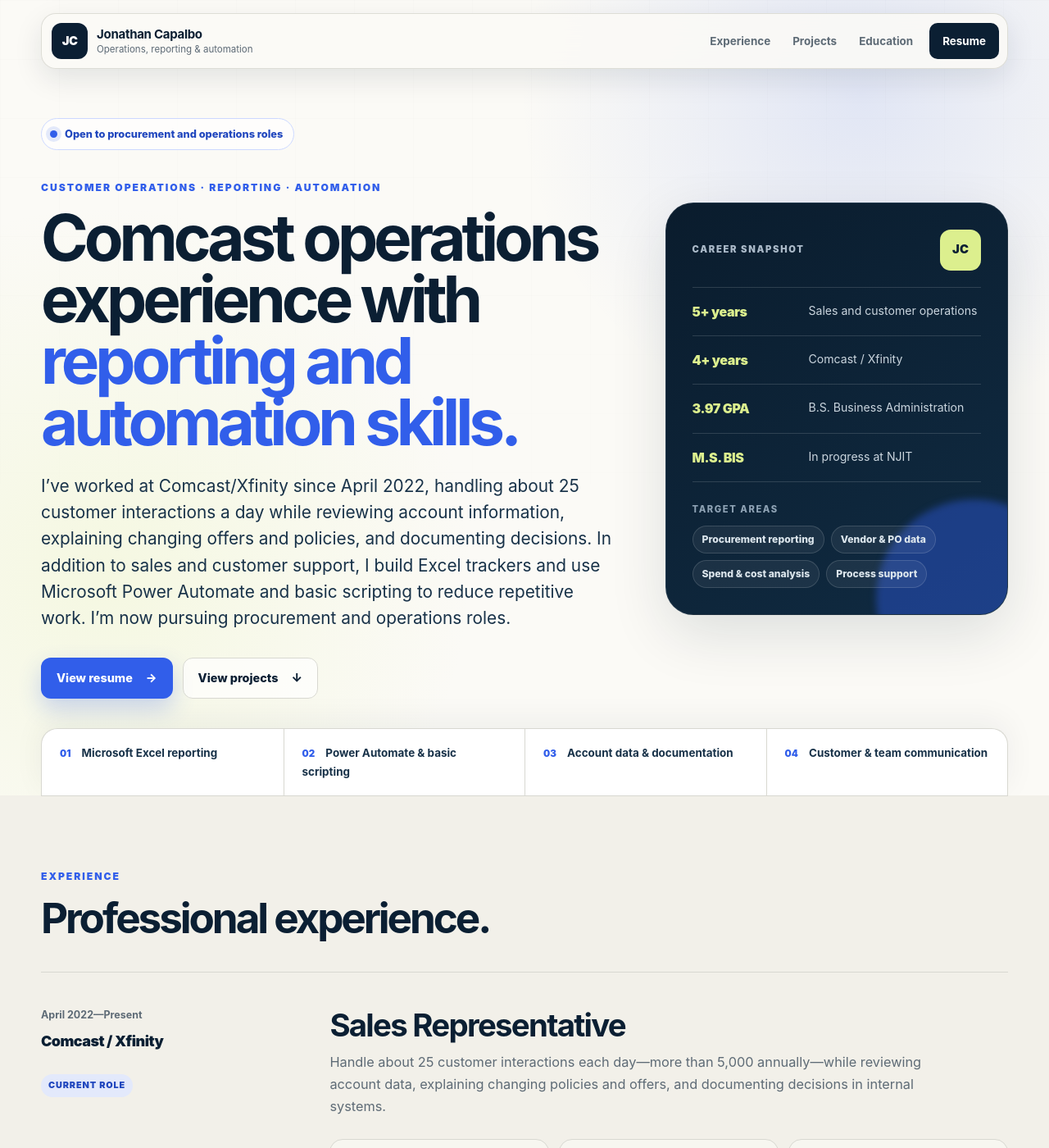
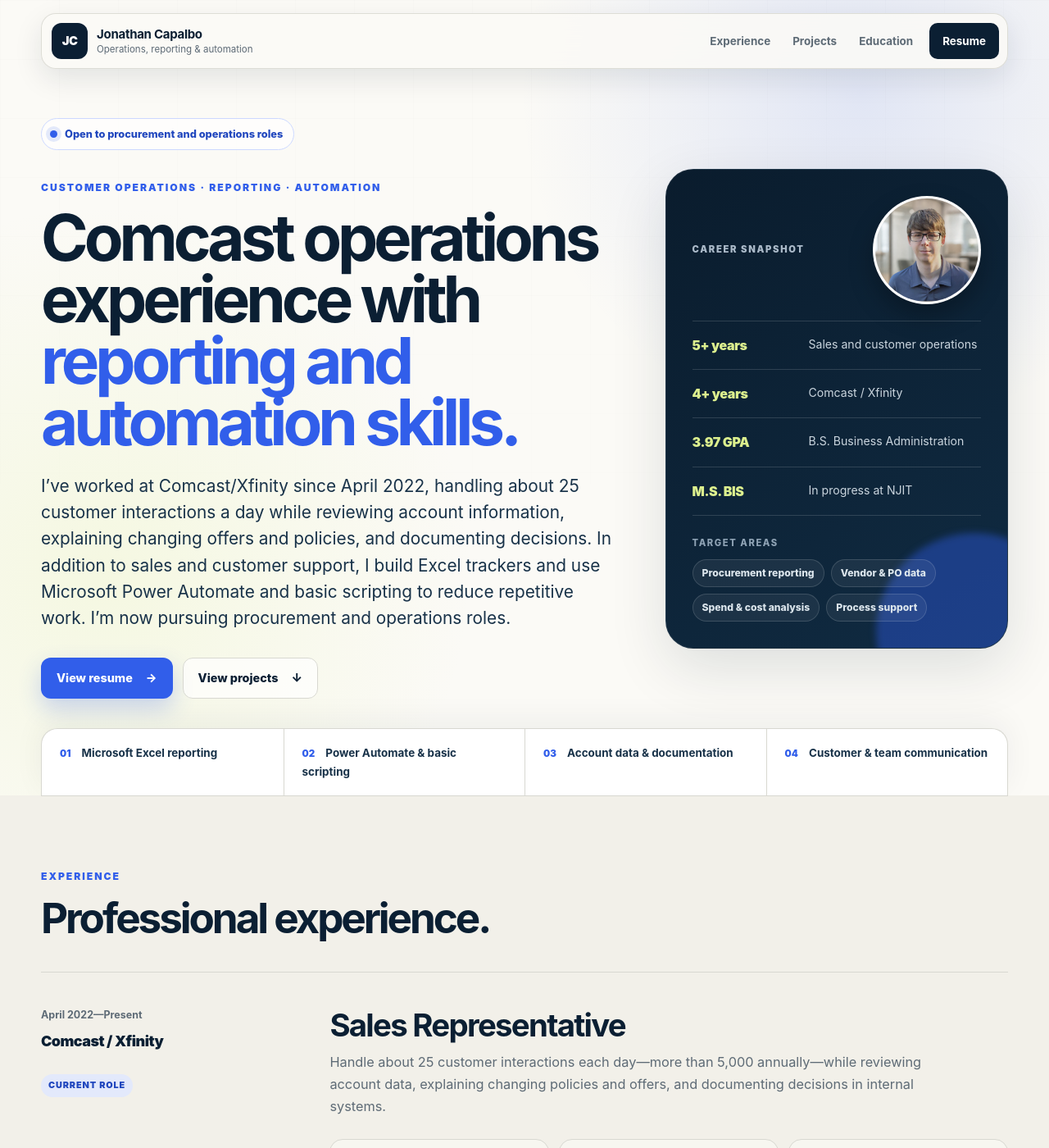
Before and after one commit to jon314159/JonathanCapalbo.me, a Jekyll site: the page index.html, which Jekyll copies as it is, in a window 1280 px wide and 1400 px high. Shown: the whole window at 82% size. Built offline with Jekyll 4.4.1, drawn with Linux system fonts in a browser that asks for light colours.

Commit message:
Add recruiter headshot

```diff
--- a/assets/css/style.css
+++ b/assets/css/style.css
@@ -358,16 +358,16 @@
   text-transform: uppercase;
 }
 
-.card-monogram {
-  display: grid;
-  width: 50px;
-  height: 50px;
-  place-items: center;
-  border-radius: 13px;
-  color: var(--ink);
-  background: var(--lime);
-  font-size: 0.92rem;
-  font-weight: 950;
+.profile-photo {
+  display: block;
+  flex: 0 0 auto;
+  width: clamp(104px, 12vw, 132px);
+  height: clamp(104px, 12vw, 132px);
+  border: 3px solid rgba(255, 255, 255, 0.82);
+  border-radius: 50%;
+  background: #fff;
+  box-shadow: 0 14px 30px rgba(0, 0, 0, 0.28);
+  object-fit: cover;
 }
 
 .quick-facts {
--- a/index.html
+++ b/index.html
@@ -12,7 +12,7 @@
     <meta property="og:url" content="https://jonathancapalbo.me/" />
     <link rel="canonical" href="https://jonathancapalbo.me/" />
     <link rel="icon" href="favicon.svg" type="image/svg+xml" />
-    <link rel="stylesheet" href="assets/css/style.css?v=40" />
+    <link rel="stylesheet" href="assets/css/style.css?v=41" />
   </head>
   <body>
     <a class="skip-link" href="#main-content">Skip to content</a>
@@ -48,7 +48,7 @@
         <aside class="recruiter-card" aria-label="Career snapshot">
           <div class="card-topline">
             <p>Career snapshot</p>
-            <span class="card-monogram" aria-hidden="true">JC</span>
+            <img class="profile-photo" src="assets/images/jonathan-capalbo-headshot.png" width="800" height="800" alt="Jonathan Capalbo" decoding="async" fetchpriority="high" />
           </div>
           <dl class="quick-facts">
             <div><dt>5+ years</dt><dd>Sales and customer operations</dd></div>
```
Also changed, not shown: assets/images/jonathan-capalbo-headshot.png (added).
